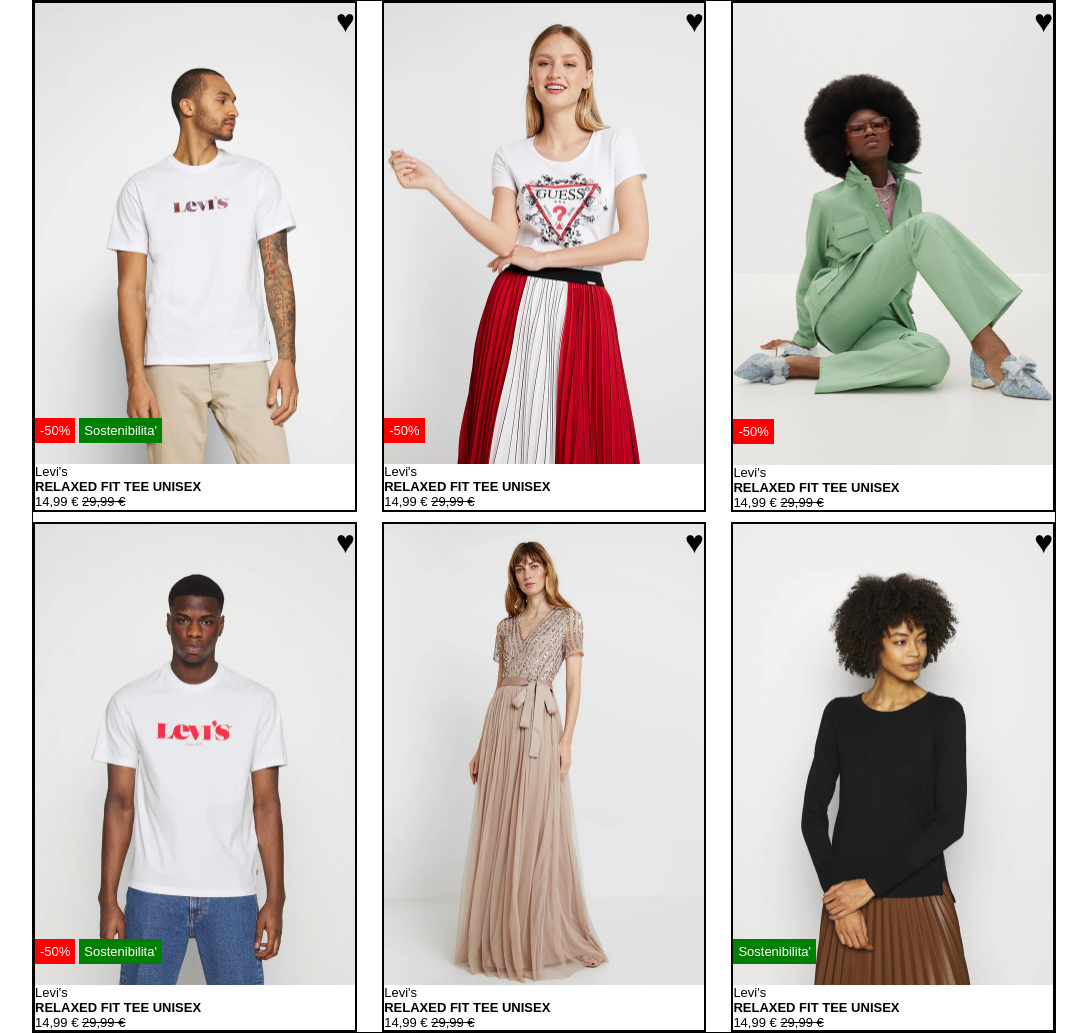
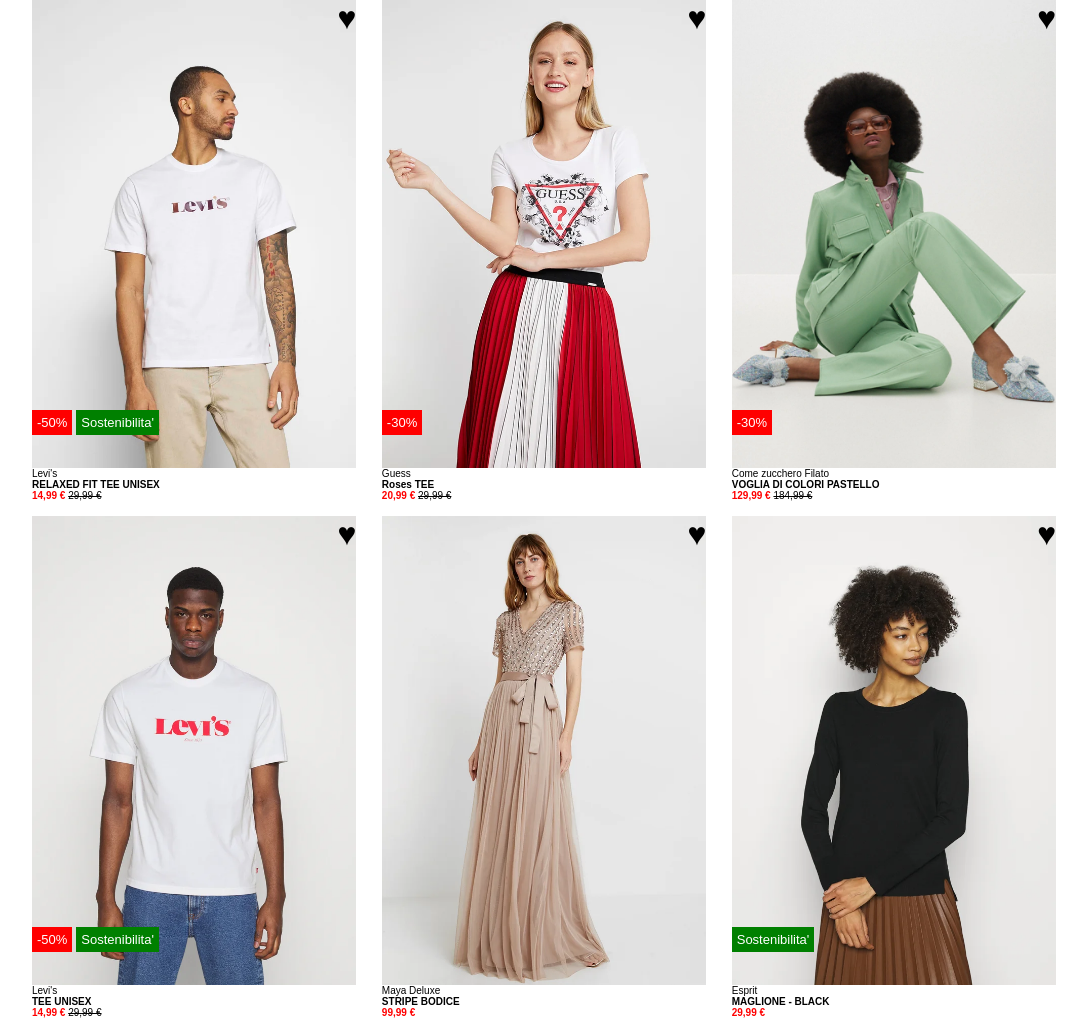
Before and after one commit to ritaurbani/html-css-boolando, a plain HTML site: page index.html in a window 1280 px wide. Shown: the whole page, without its empty margins (96-1183 px from the left). Drawn offline with Linux system fonts and the light colour scheme.

Commit message:
feat: add details

```diff
--- a/css/style.css
+++ b/css/style.css
@@ -17,8 +17,8 @@ img {
     max-width:1100px;
     margin: 0 auto;
     /* debug */
-    border: 1px solid black;
-    min-height: 300px;
+    /* border: 1px solid black;
+    min-height: 300px; */
 }
 
 .section {
@@ -29,15 +29,15 @@ img {
     display: flex;
     justify-content: space-between;
     flex-wrap: wrap;
-    row-gap: 10px;
+    row-gap: 15px;
 }
 
 .col {
     width: calc(95% /3 );
     /* debug */
-    border: 2px solid black;
+    /* border: 2px solid black;
     min-height: 200px;
-
+     */
 }
 
 .card {
@@ -84,13 +84,21 @@ img {
 .card-content {
     color: black;
     font-family: sans-serif;
-    font-size: small;
+    font-size:x-small;
 
 }
 
-.card:hover .like {
+.darker-font {
+    font-weight: bold;
+}
+
+.red {
     color: red;
+    font-weight: bold;
 }
+/* .card:hover .like {
+    color: red;
+} */
 
 /* .two-img {
     position: relative ;
--- a/index.html
+++ b/index.html
@@ -28,8 +28,8 @@
                             </div>
                             <div class="card-content">
                                 <span>Levi's</span>
-                                <h4>RELAXED FIT TEE UNISEX</h4>
-                                <span>14,99 &#8364; <s>29,99 &#8364;</s></span>
+                                <h4 class="darker-font">RELAXED FIT TEE UNISEX</h4>
+                                <span class="red">14,99 &#8364;</span> <span><s>29,99 &#8364;</s></span>
                             </div>
                         </div>
                         <!--/1 card item -->
@@ -44,13 +44,12 @@
                                 <img src="./img/2b.webp" alt="" class="imgb">
                             </div>
                             <div class="badges">
-                                <span class="discount">-50%</span>
-
+                                <span class="discount">-30%</span>
                             </div>
                             <div class="card-content">
-                                <span>Levi's</span>
-                                <h4>RELAXED FIT TEE UNISEX</h4>
-                                <span>14,99 &#8364; <s>29,99 &#8364;</s></span>
+                                <span>Guess</span>
+                                <h4 class="darker-font">Roses TEE</h4>
+                                <span class="red">20,99 &#8364;</span> <span></span> <s>29,99 &#8364;</s></span>
                             </div>
                         </div>
                         <!-- /2 card item -->
@@ -66,13 +65,12 @@
                                 <img src="./img/3b.webp" alt="" class="imgb">
                             </div>
                             <div class="badges">
-                                <span class="discount">-50%</span>
-
+                                <span class="discount">-30%</span>
                             </div>
                             <div class="card-content">
-                                <span>Levi's</span>
-                                <h4>RELAXED FIT TEE UNISEX</h4>
-                                <span>14,99 &#8364; <s>29,99 &#8364;</s></span>
+                                <span>Come zucchero Filato</span>
+                                <h4 class="darker-font">VOGLIA DI COLORI PASTELLO</h4>
+                                <span class="red">129,99 &#8364; </span> <span></span><s>184,99 &#8364;</s></span>
                             </div>
                         </div>
                         <!--/3 card item -->
@@ -93,13 +91,11 @@
                             </div>
                             <div class="card-content">
                                 <span>Levi's</span>
-                                <h4>RELAXED FIT TEE UNISEX</h4>
-                                <span>14,99 &#8364; <s>29,99 &#8364;</s></span>
+                                <h4 class="darker-font">TEE UNISEX</h4>
+                                <span class="red">14,99 &#8364; </span> <span></span><s>29,99 &#8364;</s></span>
                             </div>
                             <!--/4 card item -->
                         </div>
-
-
 
                     </div>
                     <div class="col">
@@ -111,9 +107,9 @@
                                 <img src="./img/5b.webp" alt="" class="imgb">
                             </div>
                             <div class="card-content">
-                                <span>Levi's</span>
-                                <h4>RELAXED FIT TEE UNISEX</h4>
-                                <span>14,99 &#8364; <s>29,99 &#8364;</s></span>
+                                <span>Maya Deluxe</span>
+                                <h4 class="darker-font">STRIPE BODICE</h4>
+                                <span class="red">99,99 &#8364; </span>
                             </div>
                         </div>
                         <!-- /5 card item -->
@@ -132,13 +128,14 @@
                                 <span class="tag">Sostenibilita'</span>
                             </div>
                             <div class="card-content">
-                                <span>Levi's</span>
-                                <h4>RELAXED FIT TEE UNISEX</h4>
-                                <span>14,99 &#8364; <s>29,99 &#8364;</s></span>
+                                <span>Esprit</span>
+                                <h4 class="darker-font">MAGLIONE - BLACK</h4>
+                                <span class="red">29,99 &#8364; </span>
                             </div>
                         </div>
                         <!--/ 6 card item -->
                     </div>
+
                 </div>
             </div>
         </section>
```
